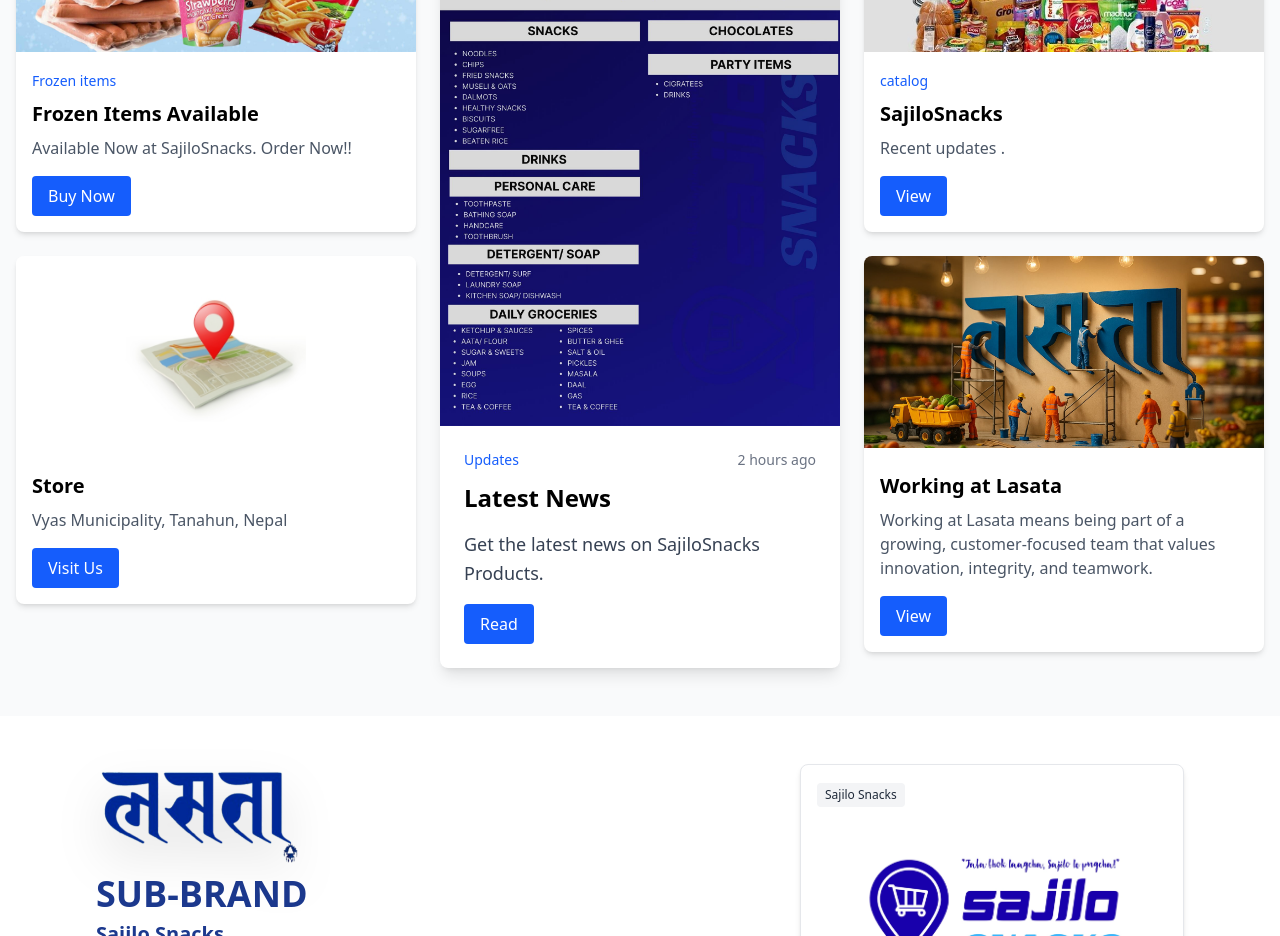
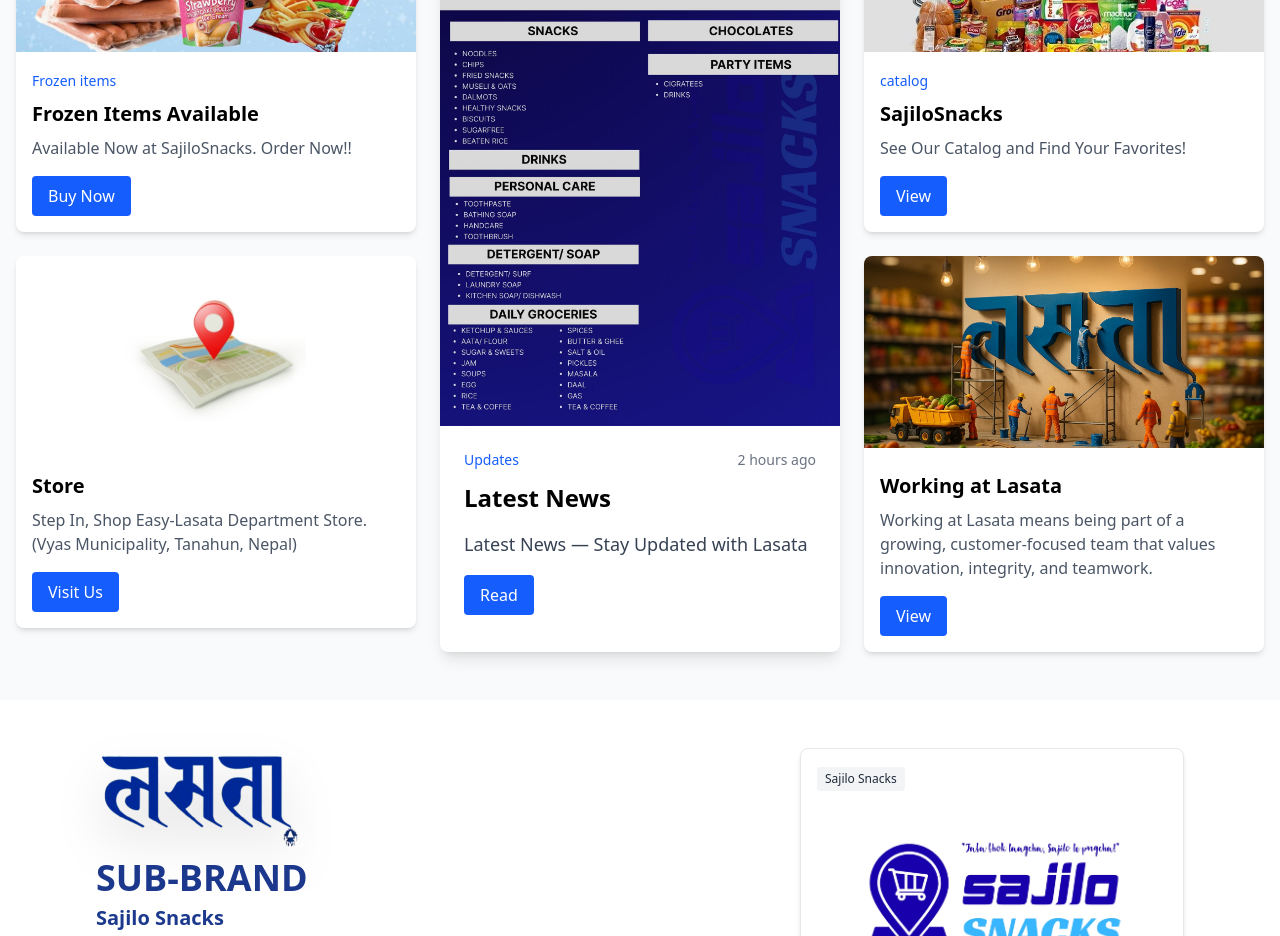
Before and after one commit to Sandeshstha0/lasata_store, a Next.js app: page / in a window 1280 px wide. Shown: the part 1460-2396 px from the top of the page. Built offline with nearby package versions, Linux system fonts and the light colour scheme.

Commit message:
Update excerpts in NewsFeed component for clarity and engagement

```diff
--- a/app/components/Home/NewsFeed.tsx
+++ b/app/components/Home/NewsFeed.tsx
@@ -20,7 +20,7 @@
         id: 2,
         title: "Store ",
         excerpt:
-          "Vyas Municipality, Tanahun, Nepal",
+          " Step In, Shop Easy-Lasata Department Store.(Vyas Municipality, Tanahun, Nepal) ",
         image: "/news/location.jpg",
         links:
           "https://sajilosnacks.kyte.site/en/p/cocacola-2lts/1758540888104-PPnNR",
@@ -31,7 +31,7 @@
     center: {
       id: 3,
       title: "Latest News",
-      excerpt: "Get the latest news on SajiloSnacks Products.",
+      excerpt: "Latest News — Stay Updated with Lasata",
       image: "/news/notice2.jpg",
       links:
           "https://www.facebook.com/share/p/1BaF5iKSG1/",
@@ -42,7 +42,7 @@
       {
         id: 4,
         title: "SajiloSnacks",
-        excerpt: "Recent updates .",
+        excerpt: "See Our Catalog and Find Your Favorites!",
         image: "/news/catalog.jpg",
          links:
           "https://www.facebook.com/photo/?fbid=122131091192940573&set=pb.61578217207169.-2207520000",
```
